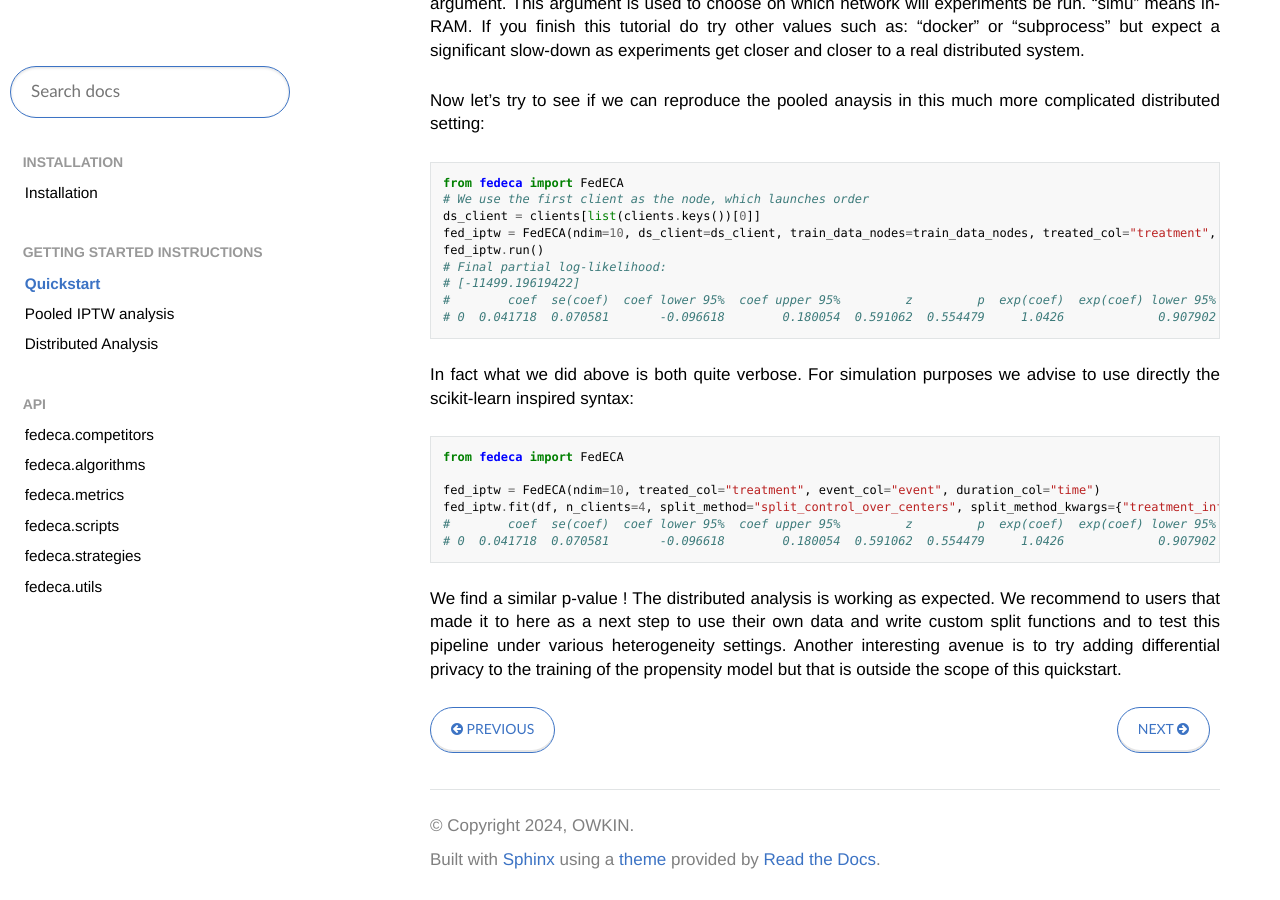
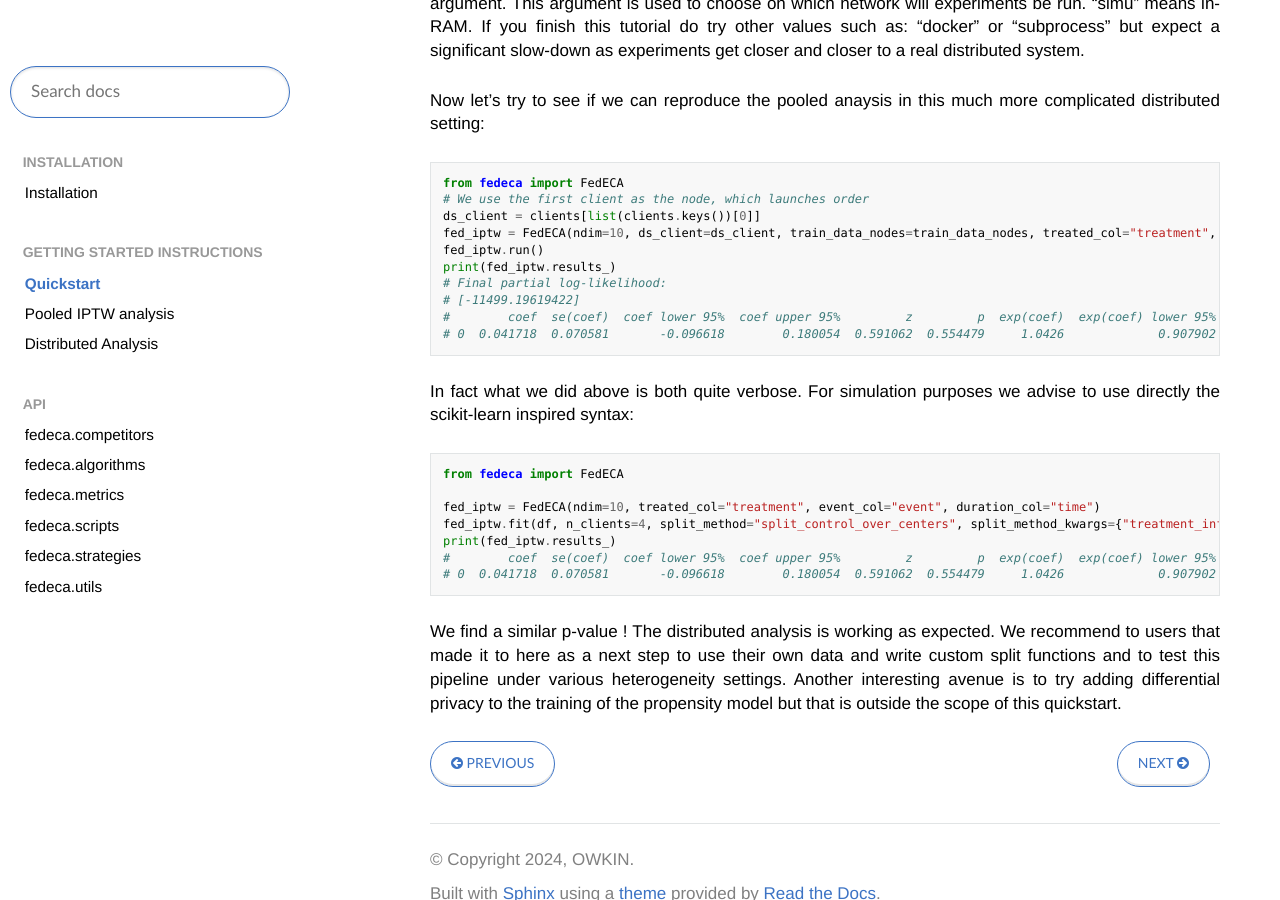
Before and after one commit to owkin/fedeca, a Sphinx documentation site: the page built from docs/source/quickstart.rst, in a window 1280 px wide and 900 px high, scrolled down 2851 px. Built offline with Sphinx 7.4.7 and the Read the Docs theme 3.1.0, drawn with Linux system fonts in a browser that asks for light colours; some web fonts are replaced; pages that are not in the unit, such as notebooks, are missing from menus; the version number is read from the project's files by our own code.

Commit message:
Update quickstart.rst

```diff
--- a/docs/source/quickstart.rst
+++ b/docs/source/quickstart.rst
@@ -164,6 +164,7 @@ complicated distributed setting:
    ds_client = clients[list(clients.keys())[0]]
    fed_iptw = FedECA(ndim=10, ds_client=ds_client, train_data_nodes=train_data_nodes, treated_col="treatment", duration_col="time", event_col="event", variance_method="robust")
    fed_iptw.run()
+   print(fed_iptw.results_)
    # Final partial log-likelihood:
    # [-11499.19619422]
    #        coef  se(coef)  coef lower 95%  coef upper 95%         z         p  exp(coef)  exp(coef) lower 95%  exp(coef) upper 95%
@@ -178,6 +179,7 @@ advise to use directly the scikit-learn inspired syntax:
 
    fed_iptw = FedECA(ndim=10, treated_col="treatment", event_col="event", duration_col="time")
    fed_iptw.fit(df, n_clients=4, split_method="split_control_over_centers", split_method_kwargs={"treatment_info": "treatment"}, data_path="./data", variance_method="robust", backend_type="simu")
+   print(fed_iptw.results_)
    #        coef  se(coef)  coef lower 95%  coef upper 95%         z         p  exp(coef)  exp(coef) lower 95%  exp(coef) upper 95%
    # 0  0.041718  0.070581       -0.096618        0.180054  0.591062  0.554479     1.0426             0.907902             1.197282
 
```
